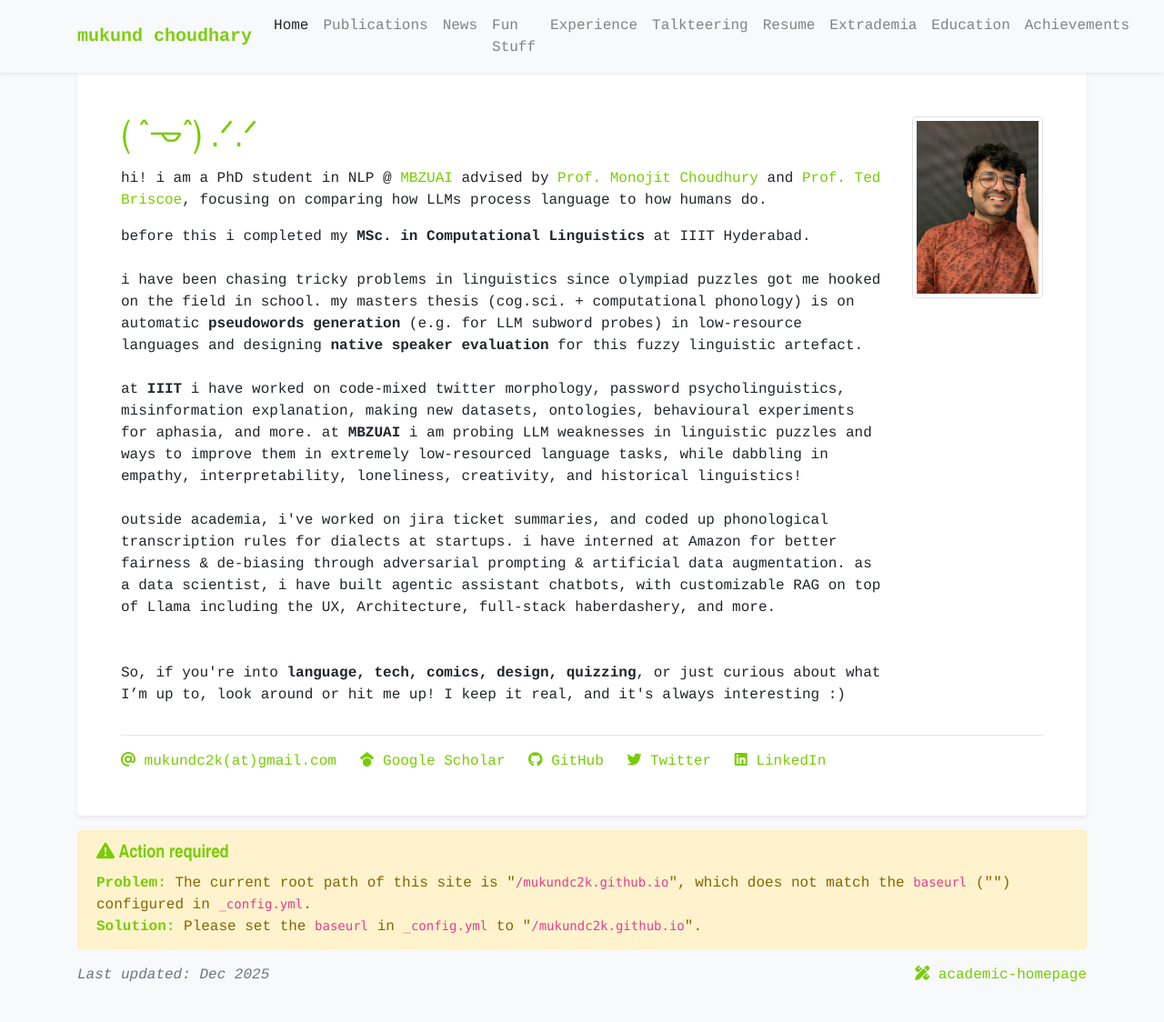
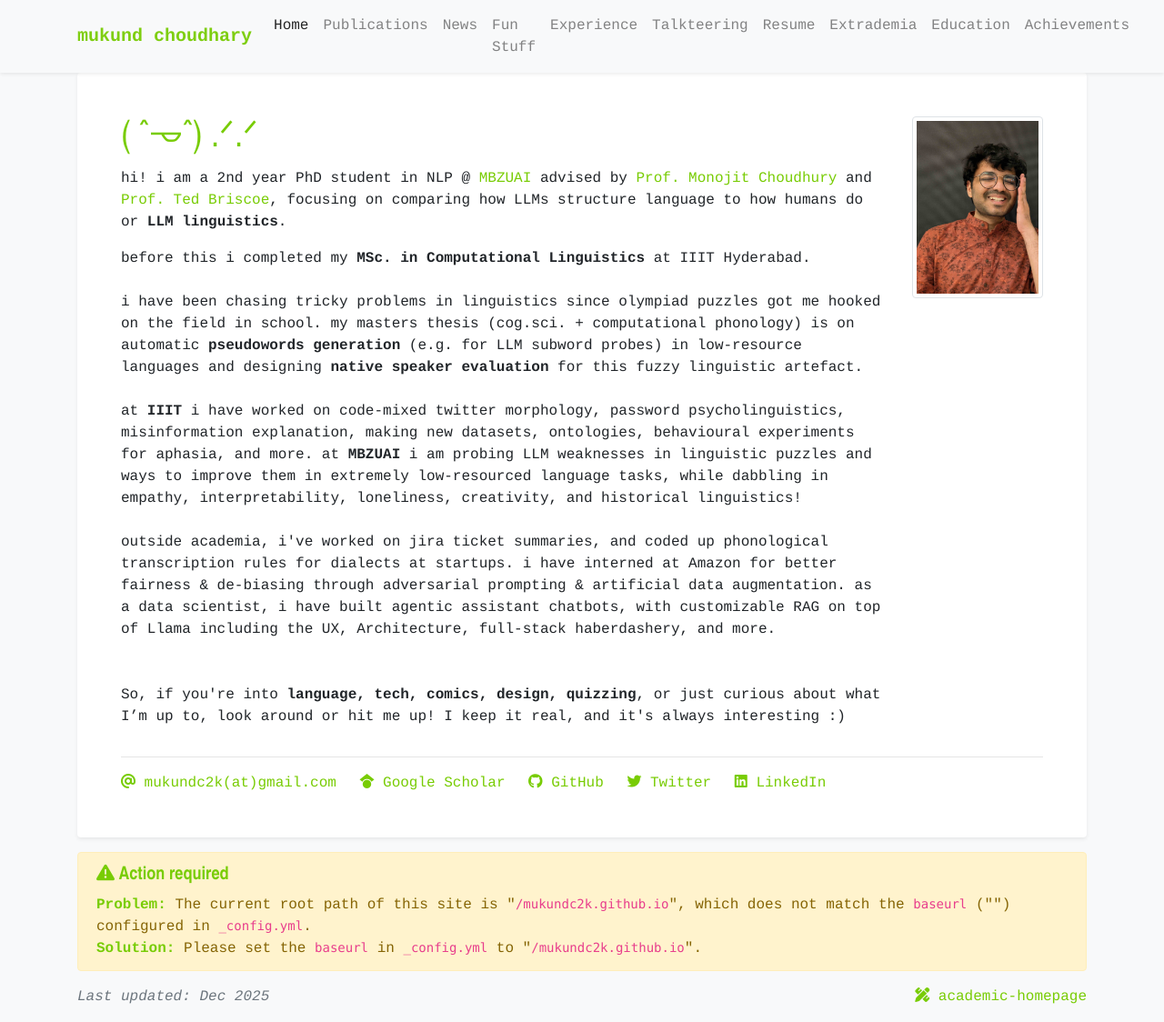
Before and after one commit to mukundc2k/mukundc2k.github.io, a Jekyll site: the page built from index.html, in a window 1280 px wide and 1124 px high. Shown: the whole window at 91% size. Built offline with Jekyll 4.4.1, drawn with Linux system fonts in a browser that asks for light colours; a style sheet for code colours, icons or effects is not loaded.

Commit message:
Update profile description for PhD student

```diff
--- a/_data/profile.yml
+++ b/_data/profile.yml
@@ -3,7 +3,7 @@ secondary_name: ""
 navbar_name: "mukund choudhary"
 
 positions:
-- name: hi! i am a PhD student in NLP @ <a href="https://mbzuai.ac.ae/">MBZUAI</a> advised by <a href="https://scholar.google.com/citations?user=WR1ImCMAAAAJ&hl=en">Prof. Monojit Choudhury</a> and <a href="https://scholar.google.com/citations?user=qNP6lAwAAAAJ&hl=en">Prof. Ted Briscoe</a>, focusing on comparing how LLMs process language to how humans do.
+- name: hi! i am a 2nd year PhD student in NLP @ <a href="https://mbzuai.ac.ae/">MBZUAI</a> advised by <a href="https://scholar.google.com/citations?user=WR1ImCMAAAAJ&hl=en">Prof. Monojit Choudhury</a> and <a href="https://scholar.google.com/citations?user=qNP6lAwAAAAJ&hl=en">Prof. Ted Briscoe</a>, focusing on comparing how LLMs structure language to how humans do or <b>LLM linguistics</b>.
 # - logo: /assets/images/badges/PKU_red.png
   # name: B.S., Peking University (2021)
 
```
